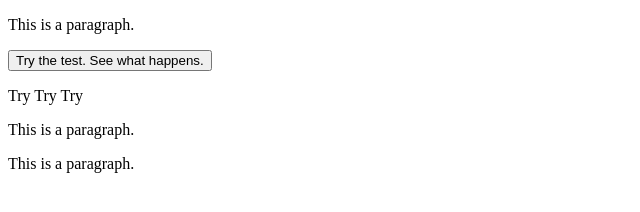
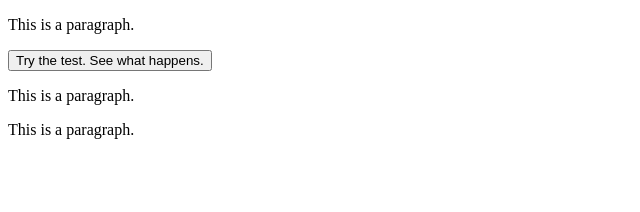
Before and after one commit to EvanGrace/evangrace.github.io, a plain HTML site: page index.html in a window 1280 px wide. Shown: the whole page, without its empty margins (0-640 px from the left). Drawn offline with nearby package versions, Linux system fonts and the light colour scheme.

Commit message:
Update index.html

```diff
--- a/index.html
+++ b/index.html
@@ -8,7 +8,6 @@
 	<body>
     		<p>This is a paragraph.</p>
 		<input type="button" onclick="test()" value="Try the test. See what happens."/>
-		<p id="testId1">Try Try Try</p>
 		<p>This is a paragraph.</p>
 		<p>This is a paragraph.</p>
 	</body>
```
